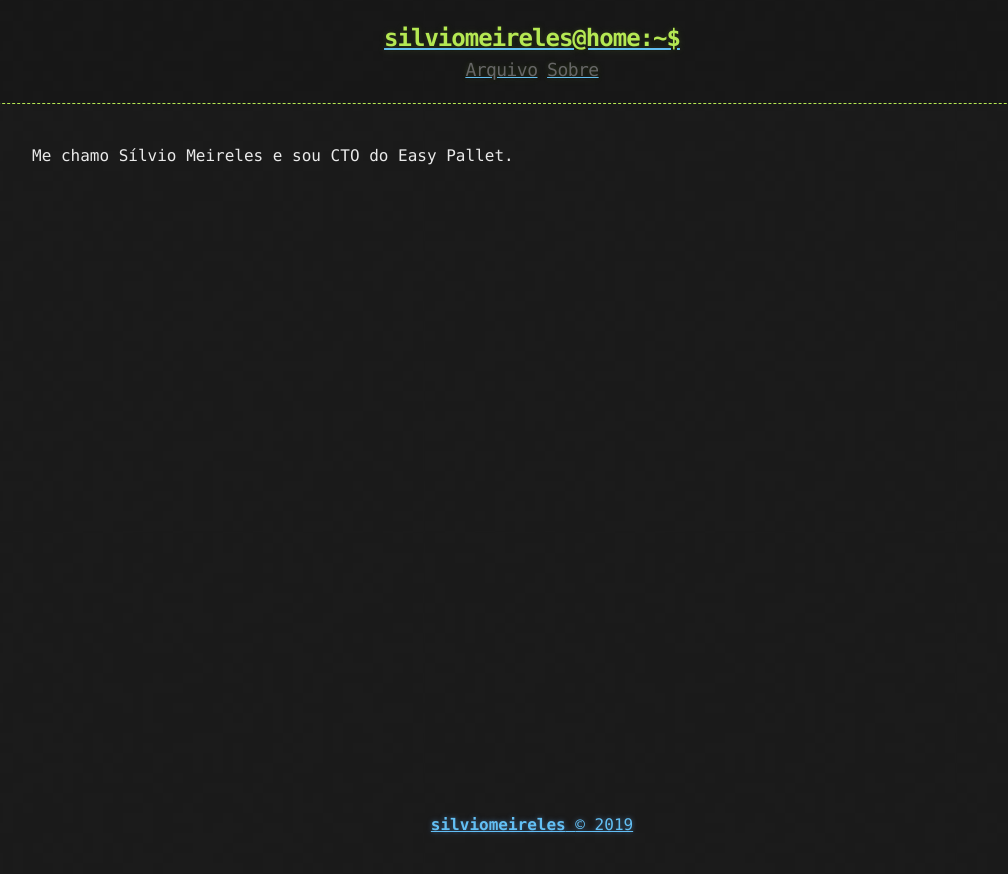
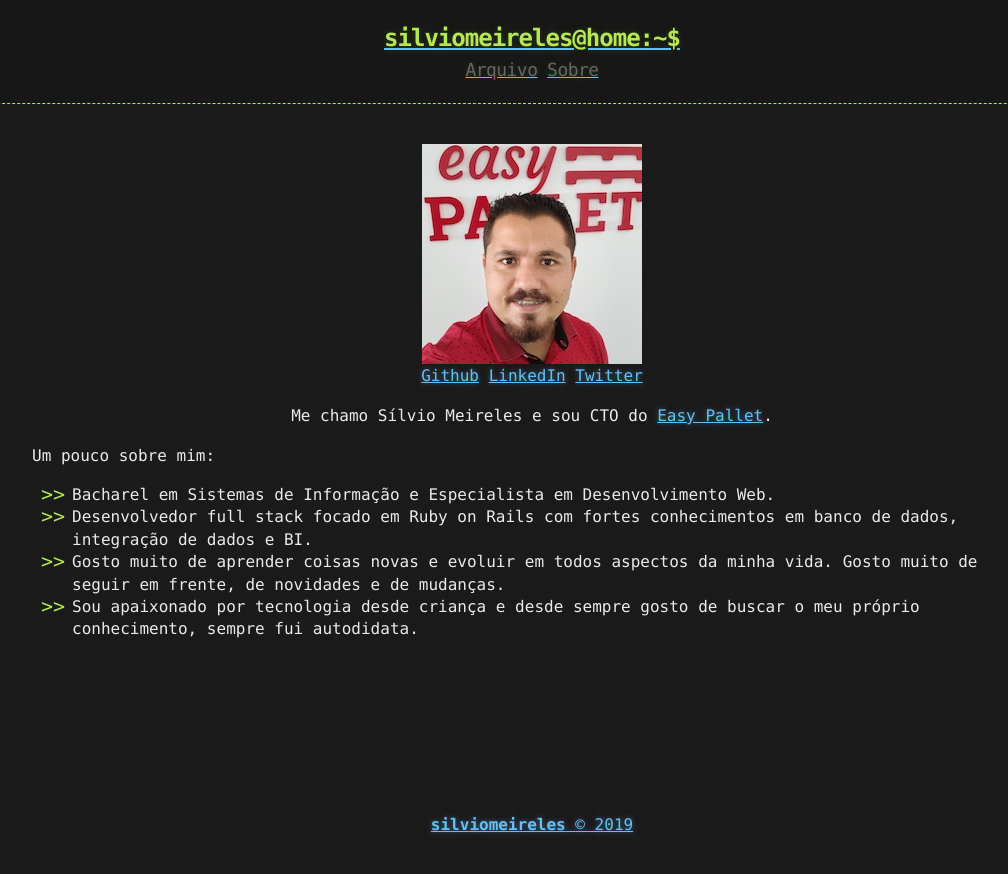
Before and after one commit to valdersonjr/valdersonjr.github.io, a Jekyll site: the page built from about.md, in a window 1280 px wide. Shown: the top 874 px of the page, without its empty margins (108-1116 px from the left). Built offline with Jekyll 4.4.1, drawn with Linux system fonts in a browser that asks for light colours.

Commit message:
Create a better about info.

```diff
--- a/about.md
+++ b/about.md
@@ -3,4 +3,16 @@ layout: page
 title: Sobre
 ---
 
-Me chamo Sílvio Meireles e sou CTO do Easy Pallet.
+![Sílvio Meireles](/assets/silviomeireles.jpg){: .center-image }
+[Github](https://github.com/mastersilvio)
+[LinkedIn](https://www.linkedin.com/in/mastersilvio/)
+[Twitter](https://twitter.com/MasterSilvio)
+{: style="text-align: center;"}
+
+Me chamo Sílvio Meireles e sou CTO do [Easy Pallet](http://www.easypallet.com.br).
+{: style="text-align: center;"}
+Um pouco sobre mim:
+  - Bacharel em Sistemas de Informação e Especialista em Desenvolvimento Web.
+  - Desenvolvedor full stack focado em Ruby on Rails com fortes conhecimentos em banco de dados, integração de dados e BI.
+  - Gosto muito de aprender coisas novas e evoluir em todos aspectos da minha vida. Gosto muito de seguir em frente, de novidades e de mudanças.
+  - Sou apaixonado por tecnologia desde criança e desde sempre gosto de buscar o meu próprio conhecimento, sempre fui autodidata.
--- a/css/main.scss
+++ b/css/main.scss
@@ -2,3 +2,15 @@
 #
 ---
 @import "base";
+
+.center-image
+{
+    margin: 0 auto;
+    display: block;
+}
+
+.center-text
+{
+  margin: 0 auto;
+  display: block;
+}
```
